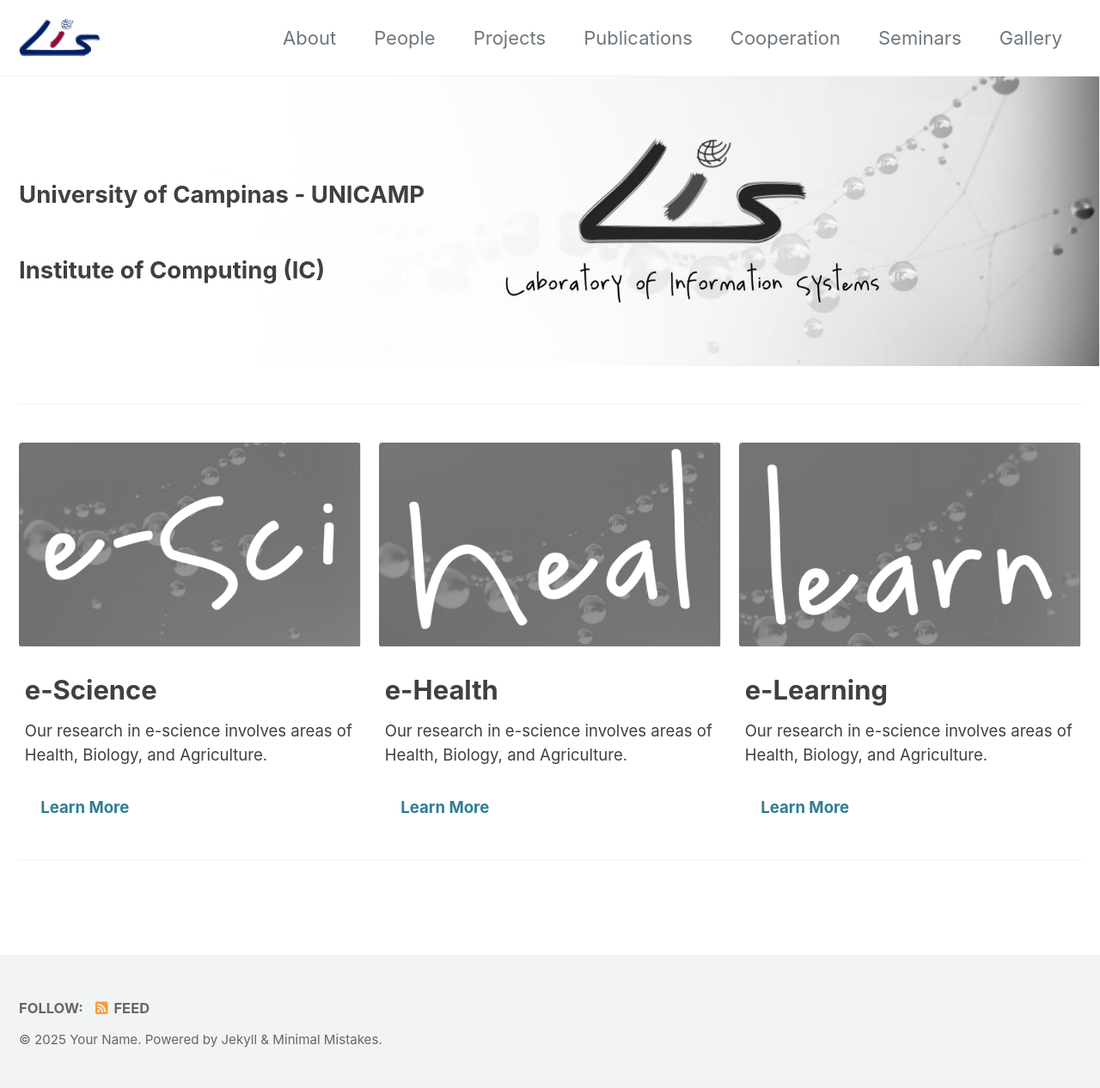
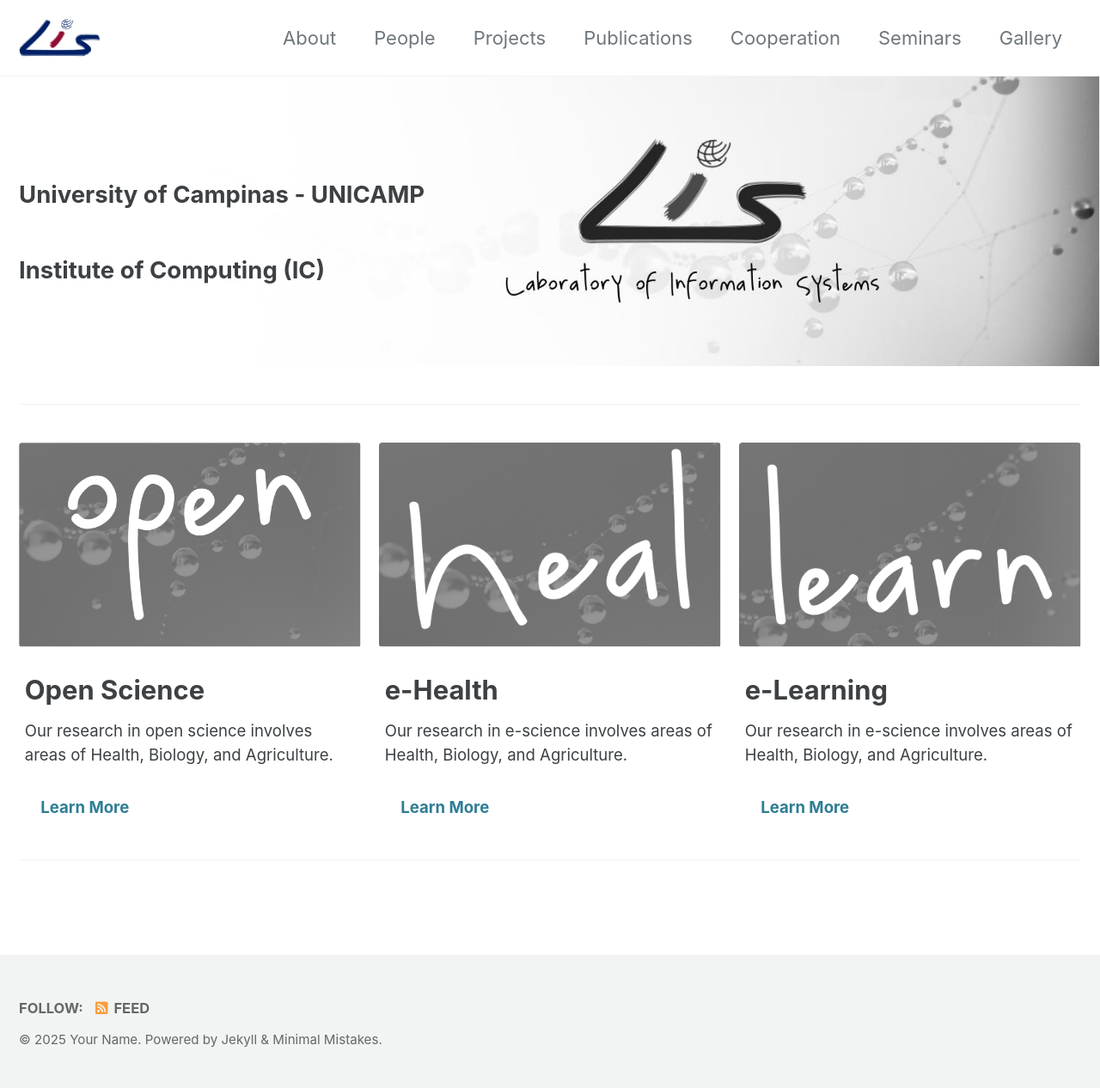
Before and after one commit to LIS-Unicamp/new-site, a Jekyll site: the page built from home.md, in a window 1280 px wide. Shown: the whole page at 86% size. Built offline with Jekyll 4.4.1, drawn with Linux system fonts in a browser that asks for light colours; cached includes are drawn as plain includes.

Commit message:
update (home): e-science for open science

```diff
--- a/home.md
+++ b/home.md
@@ -12,10 +12,10 @@ excerpt: '## University of Campinas - UNICAMP
 
 ## Institute of Computing (IC)'
 feature_row:
-  - image_path: /assets/images/buttons/escience.png
-    alt: "e-science"
-    title: "e-Science"
-    excerpt: "Our research in e-science involves areas of Health, Biology, and Agriculture."
+  - image_path: /assets/images/buttons/open-science.png
+    alt: "open science"
+    title: "Open Science"
+    excerpt: "Our research in open science involves areas of Health, Biology, and Agriculture."
     url: "/docs/configuration/"
     btn_label: "Learn More"
   - image_path: /assets/images/buttons/ehealth.png
```
Also changed, not shown: assets/images/buttons/escience.png (deleted), assets/images/buttons/open-science.png (added).
